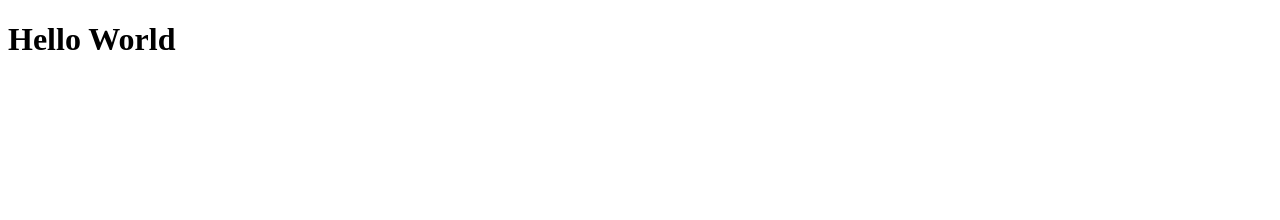
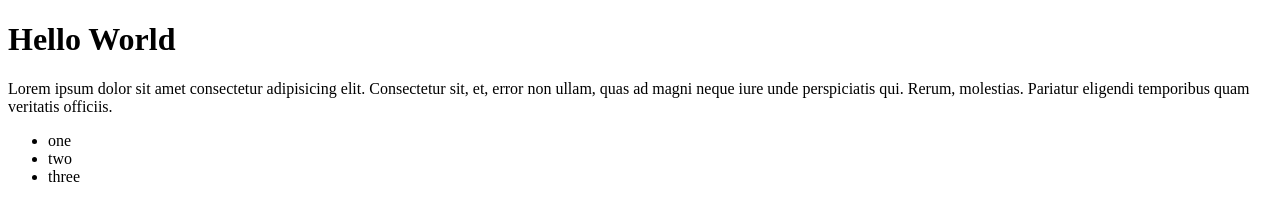
Before and after one commit to SebiDeveloper/Git-GitHub-test-, a plain HTML site: page index.html in a window 1280 px wide. Drawn offline with Linux system fonts and the light colour scheme.

Commit message:
third commit

```diff
--- a/index.html
+++ b/index.html
@@ -7,5 +7,12 @@
 </head>
 <body>
     <h1>Hello World</h1>
+
+    <p>Lorem ipsum dolor sit amet consectetur adipisicing elit. Consectetur sit, et, error non ullam, quas ad magni neque iure unde perspiciatis qui. Rerum, molestias. Pariatur eligendi temporibus quam veritatis officiis.</p>
+    <ul>
+        <li>one</li>
+        <li>two</li>
+        <li>three</li>
+    </ul>
 </body>
 </html>
```
